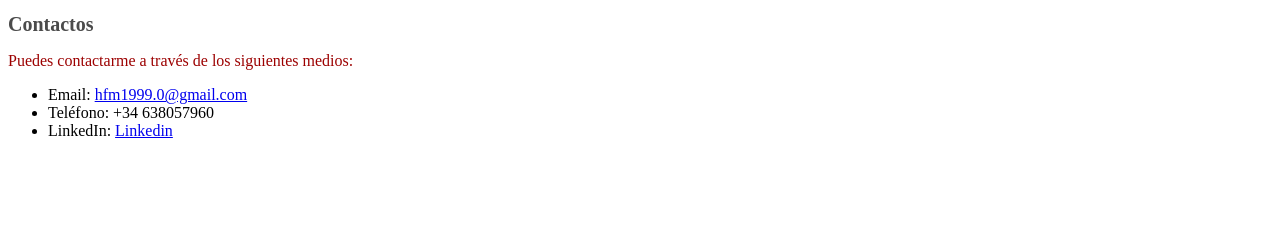
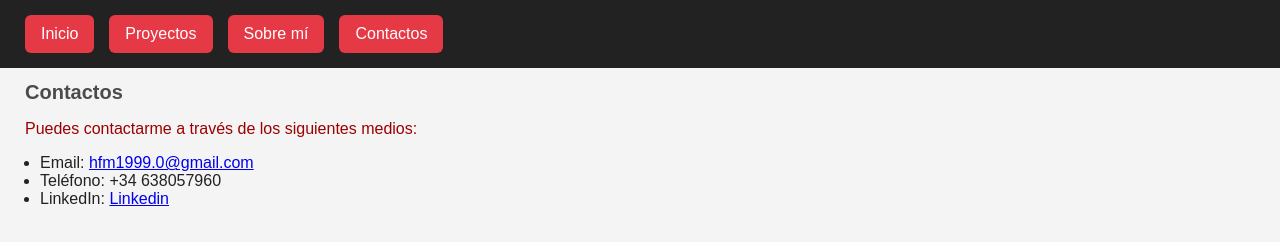
Before and after one commit to HectorFM99/Pagina-Web, a plain HTML site: page contactos.html in a window 1280 px wide. Drawn offline with Linux system fonts and the light colour scheme.

Commit message:
Barra de enlaces añadida en las paginas restantes, secciones para el nav/body/p/h1 añadidas

```diff
--- a/contactos.html
+++ b/contactos.html
@@ -7,6 +7,12 @@
     <title>Contactos</title>
 </head>
 <body>
+    <nav>
+    <a href="main.html" class="boton-proyectos">Inicio</a>
+    <a href="proyectos.html" class="boton-proyectos">Proyectos</a>
+    <a href="sobre_mi.html" class="boton-proyectos">Sobre mí</a>
+    <a href="contactos.html" class="boton-proyectos">Contactos</a>
+    </nav>
     <h1>Contactos</h1>
     <p>Puedes contactarme a través de los siguientes medios:</p>
     <ul>
--- a/cuerpo.css
+++ b/cuerpo.css
@@ -13,16 +13,11 @@ title{
     font-size: 24px;
 }
 
-.texto{
-    color: #000000;
-    font-size: 12px;
-}
-
 nav {
+    display: flex;
+  gap: 15px;
+  padding: 15px 25px;
   background-color: #222;
-  padding: 15px;
-  display: flex;
-  gap: 15px;
 }
 
 .boton-proyectos {
@@ -33,3 +28,27 @@ nav {
   text-decoration: none;
   border-radius: 6px;
 }
+body {
+  margin: 0;
+  font-family: Arial, sans-serif;
+  background-color: #f4f4f4;
+  color: #222;
+}
+nav a {
+  color: white;
+  text-decoration: none;
+  padding: 8px 12px;
+  border-radius: 5px;
+}
+nav a:hover {
+  background-color: #444;
+}
+h1,
+p {
+  margin-left: 25px;
+  margin-right: 25px;
+}
+.texto {
+  color: #555;
+  line-height: 1.6;
+}
```
Also changed, not shown: programacion.js (+18 -0 lines), proyectos.html (+6 -0 lines), sobre_mi.html (+6 -0 lines).
